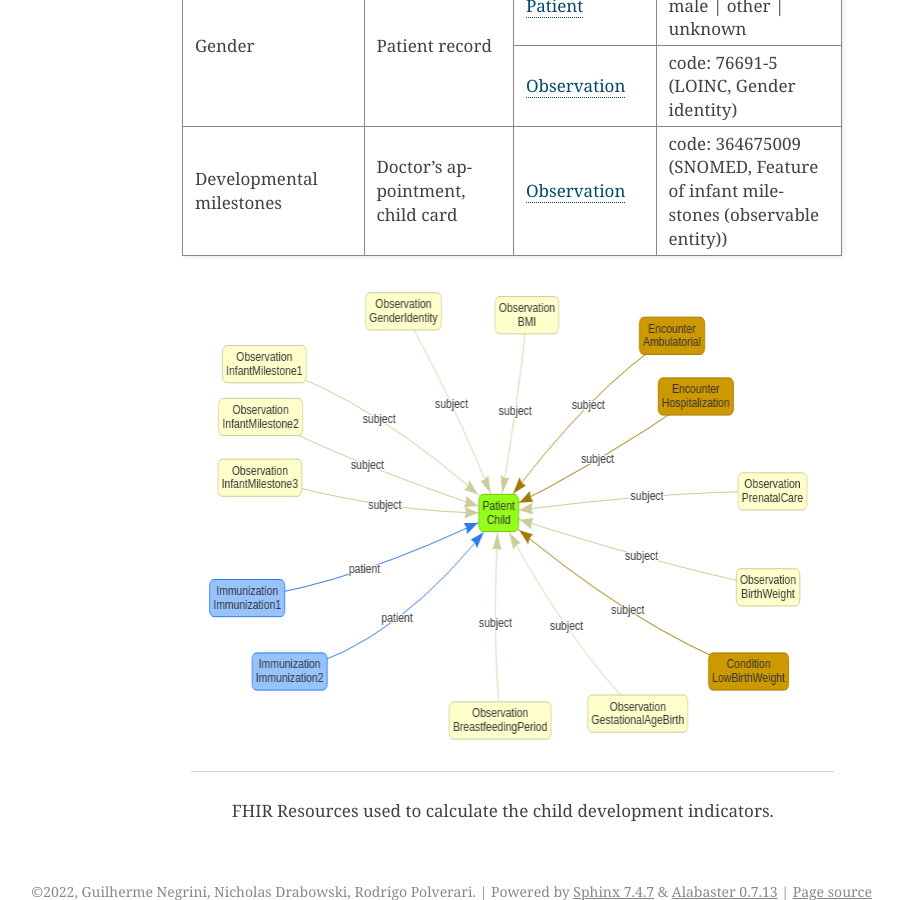
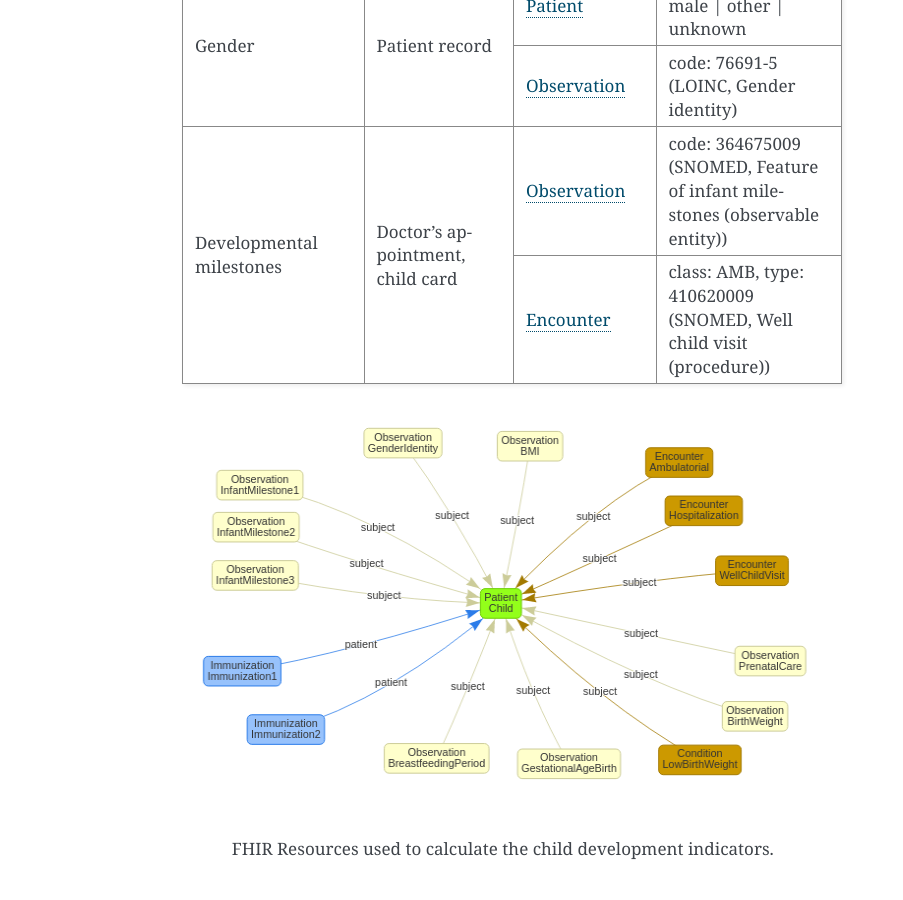
Before and after one commit to venturefund-archive/portal-telemedicina-central-database, a Sphinx documentation site: the page built from central_database/docs/indicators.rst, in a window 1280 px wide and 900 px high, scrolled down 1919 px. Shown: the whole window, without its empty margins (238-1141 px from the left). Built offline with Sphinx 7.4.7, drawn with Linux system fonts in a browser that asks for light colours.

Commit message:
Add Encounter as a FHIR Resource to Developmental Milestones

```diff
--- a/central_database/docs/indicators.rst
+++ b/central_database/docs/indicators.rst
@@ -8,36 +8,38 @@ The table below relates the indicators to typical health-related data sources.
 The data required for the calculation of the indicators are mapped to HL7 FHIR Resources to ensure a minimal interoperability between health systems.
 
 
-+------------------------------------+----------------------------------------------------------------------+-------------------------+--------------------------------------------------------------------------------------------------------------------------------------------------------------------------------------------------------------+
-| Indicator                          |                         Potential data source                        | Potential FHIR Resource | Key FHIR elements                                                                                                                                                                                            |
-+====================================+======================================================================+=========================+==========================================+===================================================================================================================================================================+
++------------------------------------+----------------------------------------------------------------------+--------------------------------------------------------------------+-------------------------------------------------------------------------------------------------------------------------------------------------------------------+
+| Indicator                          |                         Potential data source                        | Potential FHIR Resource                                            | Key FHIR elements                                                                                                                                                 |
++====================================+======================================================================+====================================================================+===================================================================================================================================================================+
 | Prenatal care incomplete or absent | Mother's appointments, exams, immunizations, nutritional supplements | `Observation <https://www.hl7.org/fhir/observation.html>`_         | category: social-history, code: 1031000119109 (SNOMED, Insufficient prenatal care)                                                                                |
-|                                    |                                                                      +-------------------------+------------------------------------------+-------------------------------------------------------------------------------------------------------------------------------------------------------------------+
+|                                    |                                                                      +--------------------------------------------------------------------+-------------------------------------------------------------------------------------------------------------------------------------------------------------------+
 |                                    |                                                                      | `Condition <https://www.hl7.org/fhir/condition.html>`_             | code: 276610007 (SNOMED, Low birth weight infant (disorder))                                                                                                      |
-+------------------------------------+----------------------------------------------------------------------+-------------------------+------------------------------------------+-------------------------------------------------------------------------------------------------------------------------------------------------------------------+
++------------------------------------+----------------------------------------------------------------------+--------------------------------------------------------------------+-------------------------------------------------------------------------------------------------------------------------------------------------------------------+
 | Birth weight <= 2.500 g            | Weight measured at birth                                             | `Observation <https://www.hl7.org/fhir/observation.html>`_         | category: vital-signs, code: 8339-4 (LOINC, Birth weight Measured)                                                                                                |
-+------------------------------------+----------------------------------------------------------------------+-------------------------+------------------------------------------+-------------------------------------------------------------------------------------------------------------------------------------------------------------------+
++------------------------------------+----------------------------------------------------------------------+--------------------------------------------------------------------+-------------------------------------------------------------------------------------------------------------------------------------------------------------------+
 | Gestational age at birth < 37 wk   | Birth date, mother's last period date                                | `Observation <https://www.hl7.org/fhir/observation.html>`_         | category: vital-signs, code: 76516-4 (LOINC, Gestational age--at birth)                                                                                           |
-|                                    |                                                                      +-------------------------+------------------------------------------+-------------------------------------------------------------------------------------------------------------------------------------------------------------------+
+|                                    |                                                                      +--------------------------------------------------------------------+-------------------------------------------------------------------------------------------------------------------------------------------------------------------+
 |                                    |                                                                      | `Condition <https://www.hl7.org/fhir/condition.html>`_             | code: 412726003 (SNOMED, Fetal gestational age (observable entity))                                                                                               |
-+------------------------------------+----------------------------------------------------------------------+-------------------------+------------------------------------------+-------------------------------------------------------------------------------------------------------------------------------------------------------------------+
++------------------------------------+----------------------------------------------------------------------+--------------------------------------------------------------------+-------------------------------------------------------------------------------------------------------------------------------------------------------------------+
 | Breastfed < 3 mo                   | Appointment, mother report                                           | `Observation <https://www.hl7.org/fhir/observation.html>`_         | code: 169746009 (SNOMED, Breastfeeding stopped)                                                                                                                   |
-|                                    |                                                                      +-------------------------+------------------------------------------+-------------------------------------------------------------------------------------------------------------------------------------------------------------------+
+|                                    |                                                                      +--------------------------------------------------------------------+-------------------------------------------------------------------------------------------------------------------------------------------------------------------+
 |                                    |                                                                      | `Condition <https://www.hl7.org/fhir/condition.html>`_             | code: 169741004 (SNOMED, Breast fed (finding))                                                                                                                    |
-+------------------------------------+----------------------------------------------------------------------+-------------------------+------------------------------------------+-------------------------------------------------------------------------------------------------------------------------------------------------------------------+
++------------------------------------+----------------------------------------------------------------------+--------------------------------------------------------------------+-------------------------------------------------------------------------------------------------------------------------------------------------------------------+
 | Immunization schedule incomplete   | Immunization card                                                    | `Immunization <https://www.hl7.org/fhir/immunization.html>`_       | vaccineCode, occurrenceDateTime                                                                                                                                   |
-+------------------------------------+----------------------------------------------------------------------+-------------------------+------------------------------------------+-------------------------------------------------------------------------------------------------------------------------------------------------------------------+
++------------------------------------+----------------------------------------------------------------------+--------------------------------------------------------------------+-------------------------------------------------------------------------------------------------------------------------------------------------------------------+
 | Number of hospitalizations         | Hospital admission, patient records                                  | `Encounter <https://www.hl7.org/fhir/encounter.html>`_             | class: IMP | AMB | EMER | ACUTE,  type: 185345009 (SNOMED, Encounter for symptom) | 185347001 (SNOMED, Encounter for problem (procedure)                          |
-+------------------------------------+----------------------------------------------------------------------+-------------------------+------------------------------------------+-------------------------------------------------------------------------------------------------------------------------------------------------------------------+
++------------------------------------+----------------------------------------------------------------------+--------------------------------------------------------------------+-------------------------------------------------------------------------------------------------------------------------------------------------------------------+
 | Height/Weight/BMI                  | Body measures, doctor's appointment                                  | `Observation <https://www.hl7.org/fhir/observation.html>`_         | category: vital-signs, code: 39156-5 (LOINC, BMI) | 8302-2 (LOINC, Body height) | 29463-7 (LOINC, Body weight) |                                                  |
 |                                    |                                                                      |                                                                    | 9843-4 (LOINC, Weight-for-lenght per age and sex) | 59576-9 (LOINC, BMI per age and gender) | 9843-4 (LOINC, Head Occipital-frontal circumference)                |
-+------------------------------------+----------------------------------------------------------------------+-------------------------+------------------------------------------+-------------------------------------------------------------------------------------------------------------------------------------------------------------------+
++------------------------------------+----------------------------------------------------------------------+--------------------------------------------------------------------+-------------------------------------------------------------------------------------------------------------------------------------------------------------------+
 | Gender                             | Patient record                                                       | `Patient <https://www.hl7.org/fhir/patient.html>`_                 | gender: male | female | other | unknown                                                                                                                           |
-|                                    |                                                                      +-------------------------+------------------------------------------+-------------------------------------------------------------------------------------------------------------------------------------------------------------------+
+|                                    |                                                                      +--------------------------------------------------------------------+-------------------------------------------------------------------------------------------------------------------------------------------------------------------+
 |                                    |                                                                      | `Observation <https://www.hl7.org/fhir/observation.html>`_         | code: 76691-5 (LOINC, Gender identity)                                                                                                                            |
-+------------------------------------+----------------------------------------------------------------------+-------------------------+------------------------------------------+-------------------------------------------------------------------------------------------------------------------------------------------------------------------+
++------------------------------------+----------------------------------------------------------------------+--------------------------------------------------------------------+-------------------------------------------------------------------------------------------------------------------------------------------------------------------+
 | Developmental milestones           | Doctor's appointment, child card                                     | `Observation <https://www.hl7.org/fhir/observation.html>`_         | code: 364675009 (SNOMED, Feature of infant milestones (observable entity))                                                                                        |
-+------------------------------------+----------------------------------------------------------------------+-------------------------+------------------------------------------+-------------------------------------------------------------------------------------------------------------------------------------------------------------------+
+|                                    |                                                                      +--------------------------------------------------------------------+-------------------------------------------------------------------------------------------------------------------------------------------------------------------+
+|                                    |                                                                      | `Encounter <https://www.hl7.org/fhir/encounter.html>`_             | class: AMB, type: 410620009 (SNOMED, Well child visit (procedure))                                                                                                |
++------------------------------------+----------------------------------------------------------------------+--------------------------------------------------------------------+-------------------------------------------------------------------------------------------------------------------------------------------------------------------+
 
 .. figure:: fhirResources.png
    :scale: 100 %
```
Also changed, not shown: central_database/docs/fhirResources.png.
